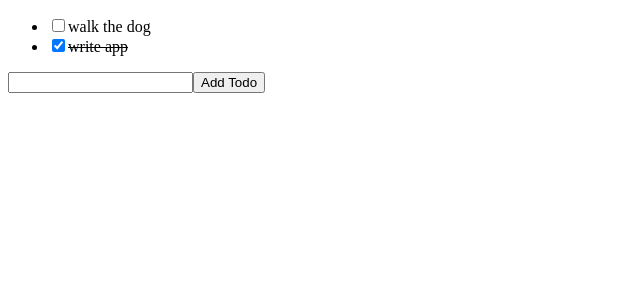
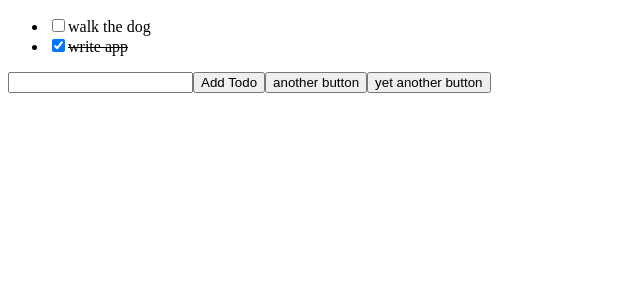
Before and after one commit to c-zhenhao/todolist-ts, a React (Create React App) app: page / in a window 1280 px wide. Shown: the top 300 px of the page, without its empty margins (0-640 px from the left). Built offline with nearby package versions, Linux system fonts and the light colour scheme.

Commit message:
apparently if you pull out the handleclick function hovering over doesnt work

```diff
--- a/src/components/AddTodoForm.tsx
+++ b/src/components/AddTodoForm.tsx
@@ -19,12 +19,18 @@ export const AddTodoForm: React.FC<Props> = ({ addTodo }) => {
     setText("");
   };
 
+  const handleAnotherClick = (event: any) => {
+    console.log(event);
+  };
+
   return (
     <form>
       <input type="text" onChange={handleChange} />
       <button type="submit" onClick={handleClick}>
         Add Todo
       </button>
+      <button onClick={(event) => console.log(event)}>another button</button>
+      <button onClick={handleAnotherClick}>yet another button</button>
     </form>
   );
 };
```
